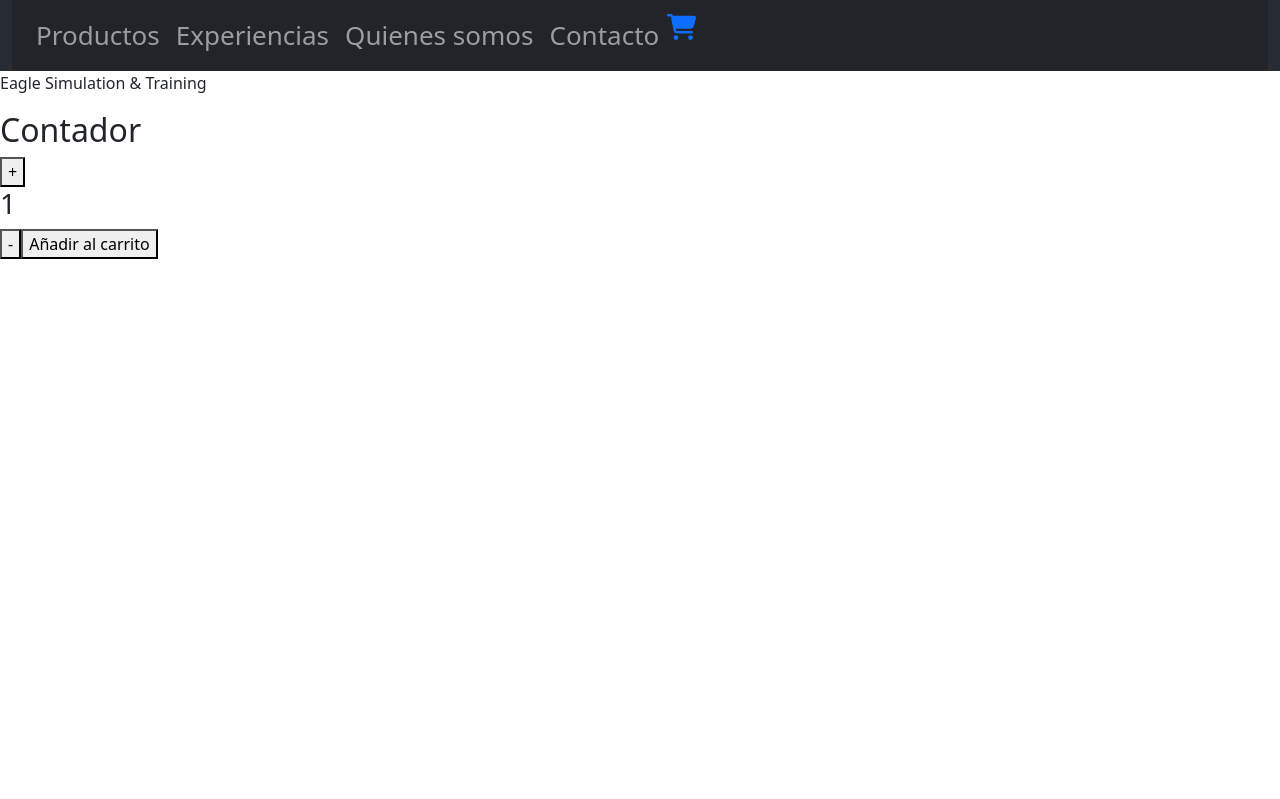
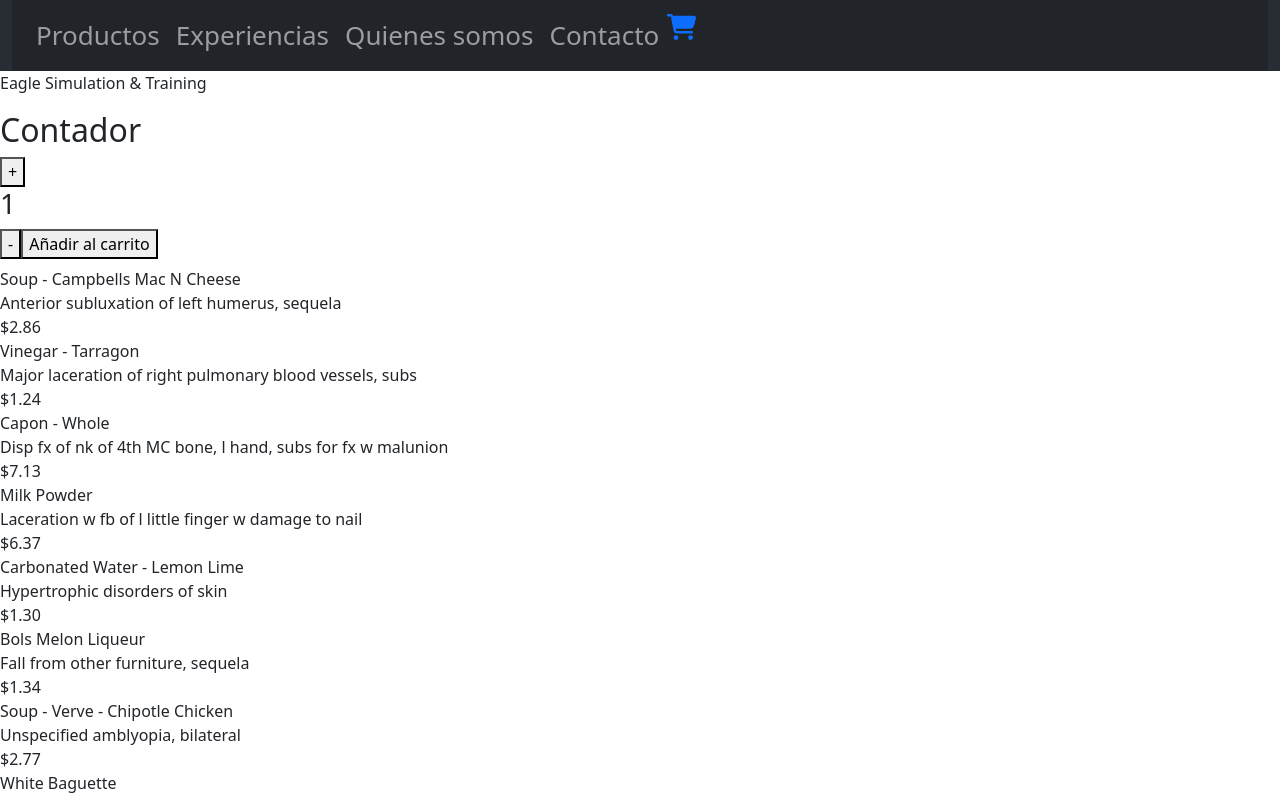
Before and after one commit to AlexCS13/eagle-contreras-v3, a React (Create React App) app: page / in a window 1280 px wide. Shown: the top 799 px of the page. Built offline with nearby package versions, Linux system fonts and the light colour scheme; the HTML template or start-up script is replaced by a standard one.

Commit message:
Integracion de componentes item.jsx y itemList.jsx

```diff
--- a/src/App.js
+++ b/src/App.js
@@ -1,7 +1,7 @@
 import './App.css';
 import 'bootstrap/dist/css/bootstrap.min.css';
 import NavBar from './components/NavBar';
-import ItemListContainer from './components/ItemListContainer';
+import ItemListContainer from './containers/ItemListContainer';
 
 function App() {
   return (
--- /dev/null
+++ b/src/components/Item.jsx
@@ -0,0 +1,11 @@
+import React from 'react'
+
+export const Item = ({product}) => {
+    return (
+        <div>
+            <div>{product.title}</div>
+            <div>{product.description}</div>
+            <div>{product.price}</div>
+        </div>
+    )
+}
--- a/src/components/ItemCount.jsx
+++ b/src/components/ItemCount.jsx
@@ -1,5 +1,5 @@
 import React, {useState} from "react";
-import addCart from "./ItemListContainer"
+import addCart from "../containers/ItemListContainer"
 
 export default function ItemCount({stock, initial, onAdd}) {
     const [counter, setCounter] = useState(initial);
--- /dev/null
+++ b/src/components/ItemList.jsx
@@ -0,0 +1,13 @@
+import React from 'react'
+import {Item} from "./Item"
+
+export const ItemList = ({items}) => {
+    return (
+        <>
+        {
+            items.map(item =>
+            <Item key={item.id} product={item} />)
+        }
+        </>
+    )
+}
--- a/src/components/ItemListContainer.jsx
+++ b/src/containers/ItemListContainer.jsx
@@ -1,19 +1,38 @@
 import { useState } from "react";
-import ItemCount from "./ItemCount";
+import ItemCount from "../components/ItemCount";
+import products from "../data/MOCK_DATA.json"
+import { ItemList } from "../components/ItemList";
 
 function ItemListContainer(props) {
     const [addCart, setAddCart] = useState([]);
+
+    // const data = () => [{
+    // }]
+
+    const [productList, setProductList] = useState([])
+
     const onAdd = (counter, stock) =>{
         if (stock>0){
             setAddCart(addCart[addCart.length] = counter);
         }
         console.log(addCart)
     }
+
+    const myPromise = new Promise((resolve, reject) => {
+        setTimeout(() => {
+            resolve(products);
+        }, 300);
+    });
+    myPromise.then((res) => {
+        setProductList(res)
+    })
+
     return(
         <div>
             <p>{props.greeting}</p>
             <ItemCount stock={5} initial={1} onAdd={onAdd}/>
             <h2>{addCart}</h2>
+            <ItemList items={productList} />
         </div>
     );
 }
--- /dev/null
+++ b/src/data/MOCK_DATA.json
@@ -0,0 +1,10 @@
+[{"id":1,"title":"Soup - Campbells Mac N Cheese","description":"Anterior subluxation of left humerus, sequela","price":"$2.86"},
+{"id":2,"title":"Vinegar - Tarragon","description":"Major laceration of right pulmonary blood vessels, subs","price":"$1.24"},
+{"id":3,"title":"Capon - Whole","description":"Disp fx of nk of 4th MC bone, l hand, subs for fx w malunion","price":"$7.13"},
+{"id":4,"title":"Milk Powder","description":"Laceration w fb of l little finger w damage to nail","price":"$6.37"},
+{"id":5,"title":"Carbonated Water - Lemon Lime","description":"Hypertrophic disorders of skin","price":"$1.30"},
+{"id":6,"title":"Bols Melon Liqueur","description":"Fall from other furniture, sequela","price":"$1.34"},
+{"id":7,"title":"Soup - Verve - Chipotle Chicken","description":"Unspecified amblyopia, bilateral","price":"$2.77"},
+{"id":8,"title":"White Baguette","description":"Vitreous membranes and strands, unspecified eye","price":"$3.88"},
+{"id":9,"title":"Beef - Kindney, Whole","description":"Toxic eff of halgn deriv of aliphatic hydrocrb, undet, sqla","price":"$4.84"},
+{"id":10,"title":"Dc - Frozen Momji","description":"Serum neuropathy","price":"$9.07"}]
```
